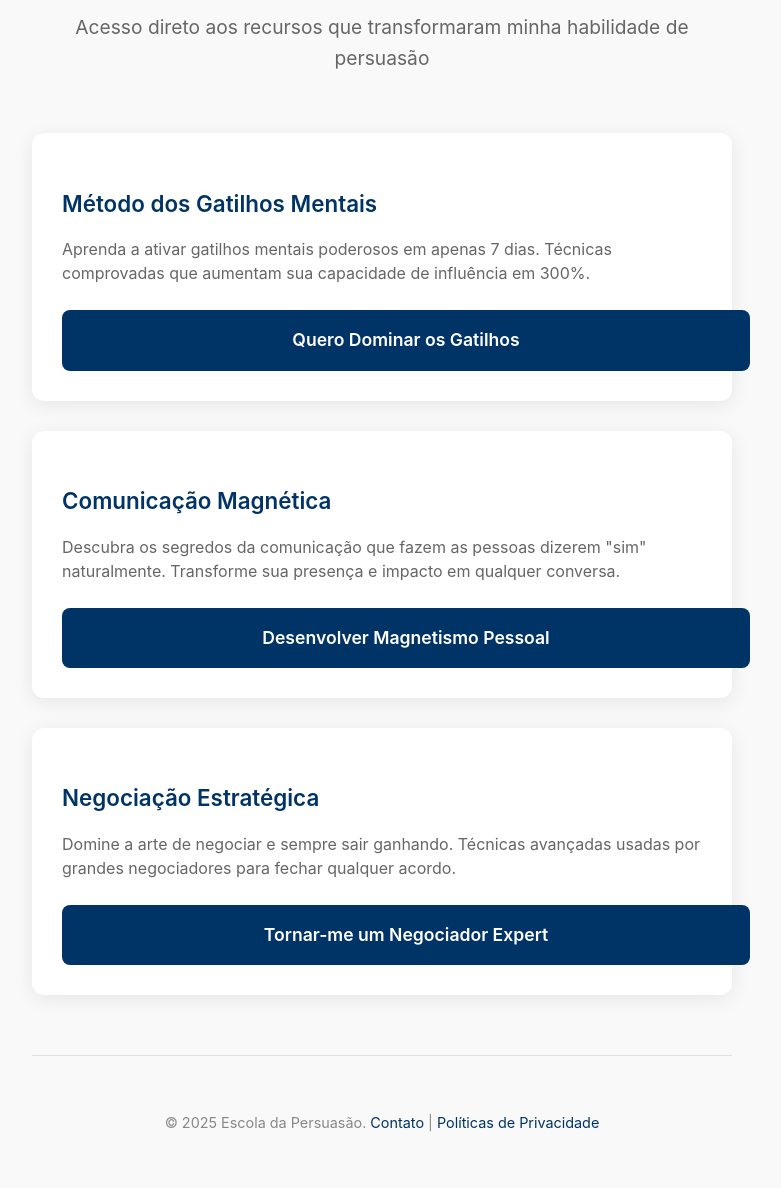
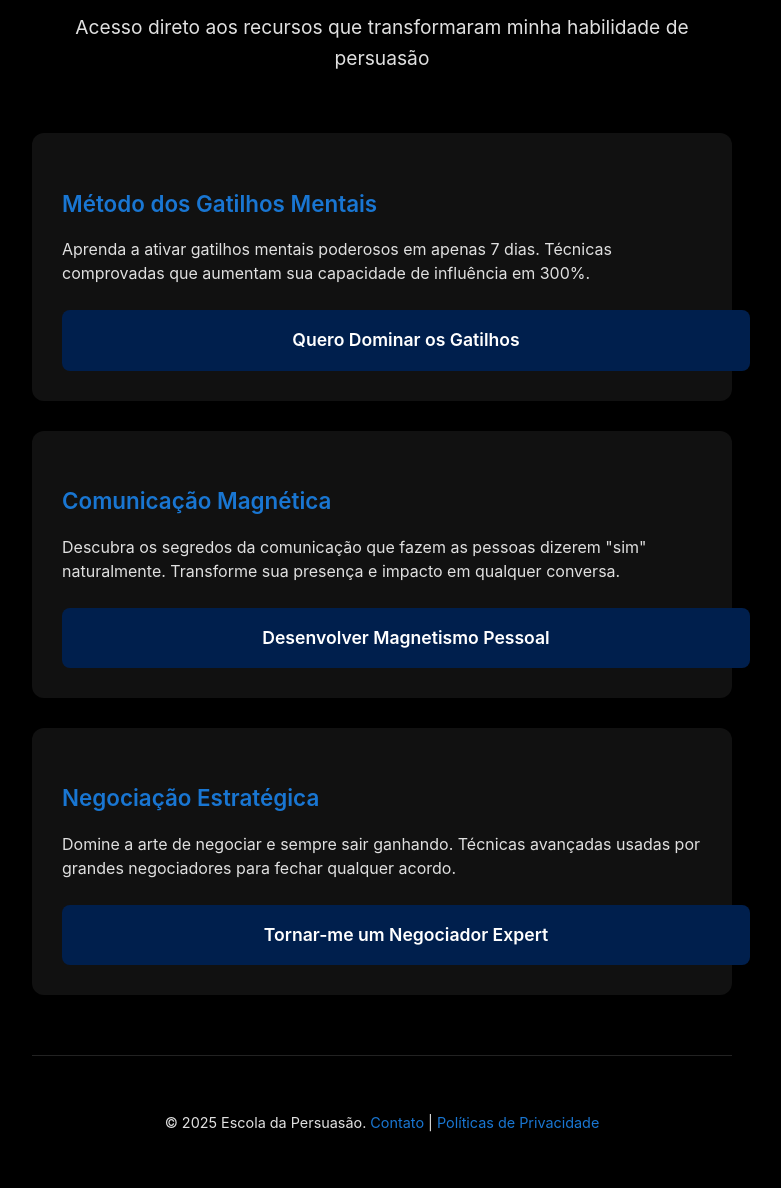
Before and after one commit to manscluboficial-droid/Escola-da-Persuasao, a plain HTML site: page index.html in a window 1280 px wide. Shown: the part 139-1327 px from the top of the page, without its empty margins (258-1039 px from the left). Drawn offline with Linux system fonts and the light colour scheme.

Commit message:
Atualiza estilo: fundo preto, texto branco, botões azul marinho

```diff
--- a/style.css
+++ b/style.css
@@ -3,8 +3,8 @@ body {
     margin: 0;
     padding: 0;
     font-family: 'Inter', -apple-system, BlinkMacSystemFont, 'Segoe UI', Roboto, sans-serif;
-    background-color: #f9f9f9;
-    color: #333;
+    background-color: #000;
+    color: #fff;
     line-height: 1.6;
 }
 
@@ -23,13 +23,13 @@ h1 {
     font-size: 2.5rem;
     font-weight: 700;
     margin-bottom: 20px;
-    color: #003366;
+    color: #fff;
     letter-spacing: -0.02em;
 }
 
 .subtitle {
     font-size: 1.2rem;
-    color: #666;
+    color: #e0e0e0;
     margin-bottom: 0;
     font-weight: 400;
 }
@@ -42,10 +42,10 @@ h1 {
 }
 
 .link-block {
-    background: white;
+    background: #111;
     border-radius: 12px;
     padding: 30px;
-    box-shadow: 0 4px 20px rgba(0, 0, 0, 0.08);
+    box-shadow: 0 4px 20px rgba(0, 0, 0, 0.3);
     transition: transform 0.2s ease, box-shadow 0.2s ease;
 }
 
@@ -58,12 +58,12 @@ h1 {
     font-size: 1.4rem;
     font-weight: 600;
     margin-bottom: 15px;
-    color: #003366;
+    color: #1976d2;
 }
 
 .link-block p {
     font-size: 1rem;
-    color: #666;
+    color: #e0e0e0;
     margin-bottom: 25px;
     line-height: 1.5;
 }
@@ -72,8 +72,8 @@ h1 {
     display: block;
     width: 100%;
     padding: 16px 24px;
-    background-color: #003366;
-    color: white;
+    background-color: #001f4d;
+    color: #fff;
     text-decoration: none;
     border-radius: 8px;
     font-weight: 600;
@@ -85,7 +85,7 @@ h1 {
 }
 
 .botao-venda:hover {
-    background-color: #002244;
+    background-color: #003366;
     transform: translateY(-1px);
 }
 
@@ -96,13 +96,13 @@ h1 {
 footer {
     text-align: center;
     padding-top: 40px;
-    border-top: 1px solid #e0e0e0;
-    color: #888;
+    border-top: 1px solid #222;
+    color: #e0e0e0;
     font-size: 0.9rem;
 }
 
 footer a {
-    color: #003366;
+    color: #1976d2;
     text-decoration: none;
 }
 
@@ -135,6 +135,7 @@ footer a:hover {
     .botao-venda {
         padding: 14px 20px;
         font-size: 1rem;
+        background-color: #001f4d;
     }
 }
 
@@ -146,4 +147,7 @@ footer a:hover {
     .link-block {
         padding: 20px 15px;
     }
+    .botao-venda {
+        background-color: #001f4d;
+    }
 }
```
